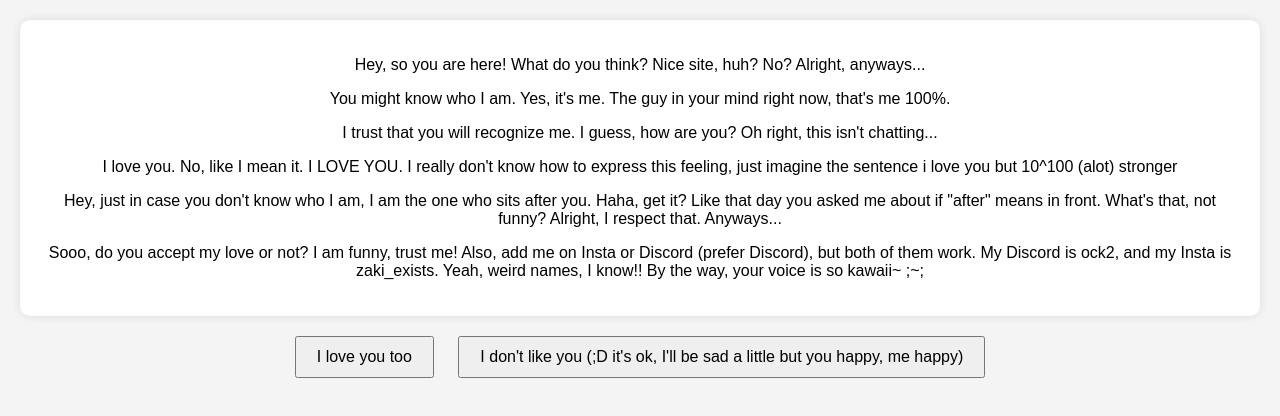
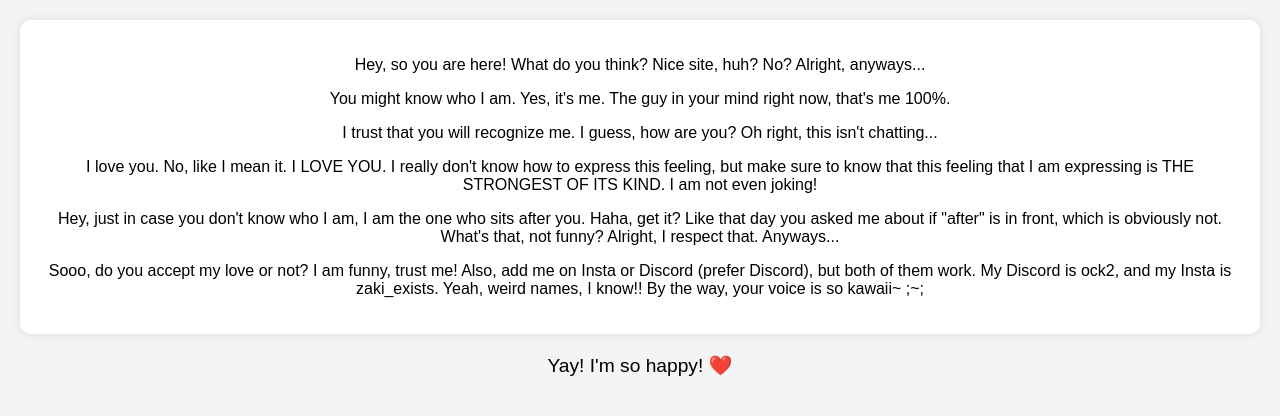
Before and after one commit to MohamedlovTASK/Love, a plain HTML site: page index.html in a window 1280 px wide. Both pictures are taken after a click on the button "I love you too". Drawn offline with Linux system fonts and the light colour scheme.

Commit message:
Update index.html

```diff
--- a/index.html
+++ b/index.html
@@ -43,8 +43,8 @@
     <p>Hey, so you are here! What do you think? Nice site, huh? No? Alright, anyways...</p>
     <p>You might know who I am. Yes, it's me. The guy in your mind right now, that's me 100%.</p>
     <p>I trust that you will recognize me. I guess, how are you? Oh right, this isn't chatting...</p>
-    <p>I love you. No, like I mean it. I LOVE YOU. I really don't know how to express this feeling, just imagine the sentence i love you but 10^100 (alot) stronger</p>
-    <p>Hey, just in case you don't know who I am, I am the one who sits after you. Haha, get it? Like that day you asked me about if "after" means in front. What's that, not funny? Alright, I respect that. Anyways...</p>
+    <p>I love you. No, like I mean it. I LOVE YOU. I really don't know how to express this feeling, but make sure to know that this feeling that I am expressing is THE STRONGEST OF ITS KIND. I am not even joking!</p>
+    <p>Hey, just in case you don't know who I am, I am the one who sits after you. Haha, get it? Like that day you asked me about if "after" is in front, which is obviously not. What's that, not funny? Alright, I respect that. Anyways...</p>
     <p>Sooo, do you accept my love or not? I am funny, trust me! Also, add me on Insta or Discord (prefer Discord), but both of them work. My Discord is ock2, and my Insta is zaki_exists. Yeah, weird names, I know!! By the way, your voice is so kawaii~ ;~;</p>
 </div>
 
@@ -59,9 +59,9 @@
     function respondToLove(accept) {
         const resultMessage = document.getElementById('resultMessage');
         if (accept) {
-            resultMessage.textContent = 'Yay! I'm so happy! ❤️';
+            resultMessage.textContent = "Yay! I'm so happy! ❤️";
         } else {
-            resultMessage.textContent = 'Oh no! 😢 Well, a bit sad sad, but your happiness is important!';
+            resultMessage.textContent = "Oh no! 😢 Well, I'll be a little sad, but your happiness is important!";
         }
         resultMessage.style.display = 'block';
         document.getElementById('buttons').style.display = 'none';
```
